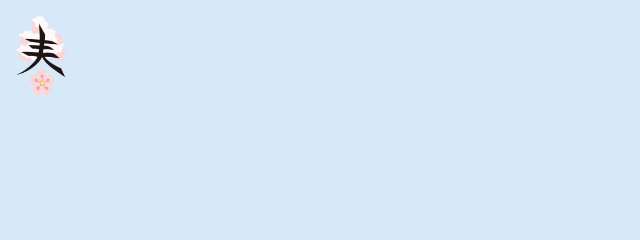
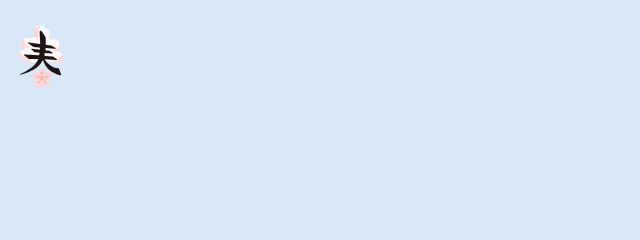
Before and after one commit to Marcus-Faria/Project-HARU, a website: page index.html in a window 1280 px wide. Shown: the top 240 px of the page, 0-640 px from the left. Drawn offline with nearby package versions, Linux system fonts and the light colour scheme.

Commit message:
Image changed to SVG

```diff
--- a/index.html
+++ b/index.html
@@ -11,7 +11,7 @@
 <body>
     <!-- Logo -->
     <div class="logo">
-        <img src="./images/logo.png" alt="logo HARU">
+        <img src="./images/logo.svg" alt="logo HARU">
     </div>
 
     <section>
```
Also changed, not shown: images/logo.png (deleted), images/logo.svg (added).
